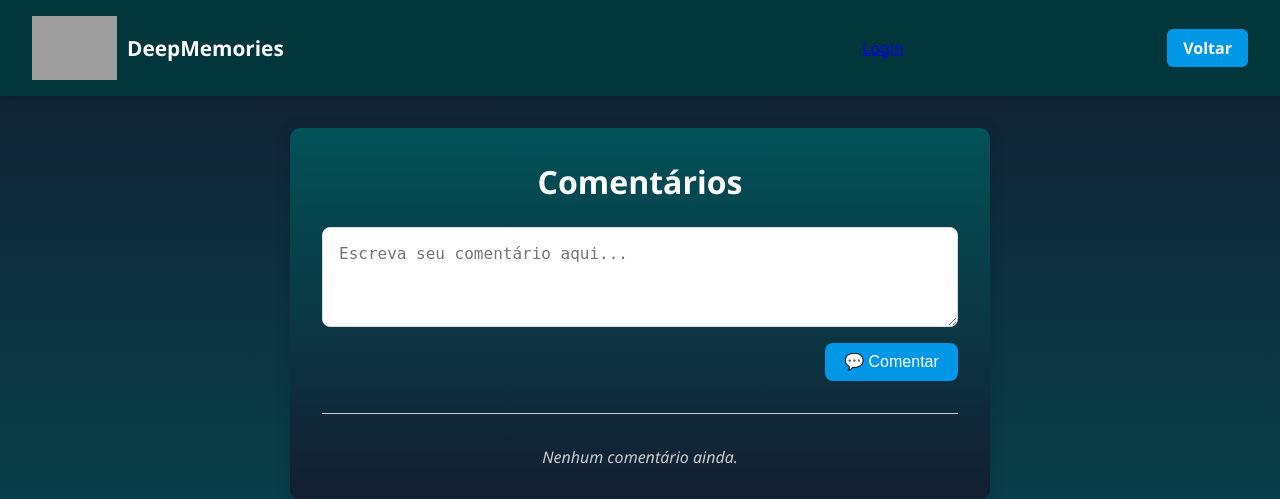
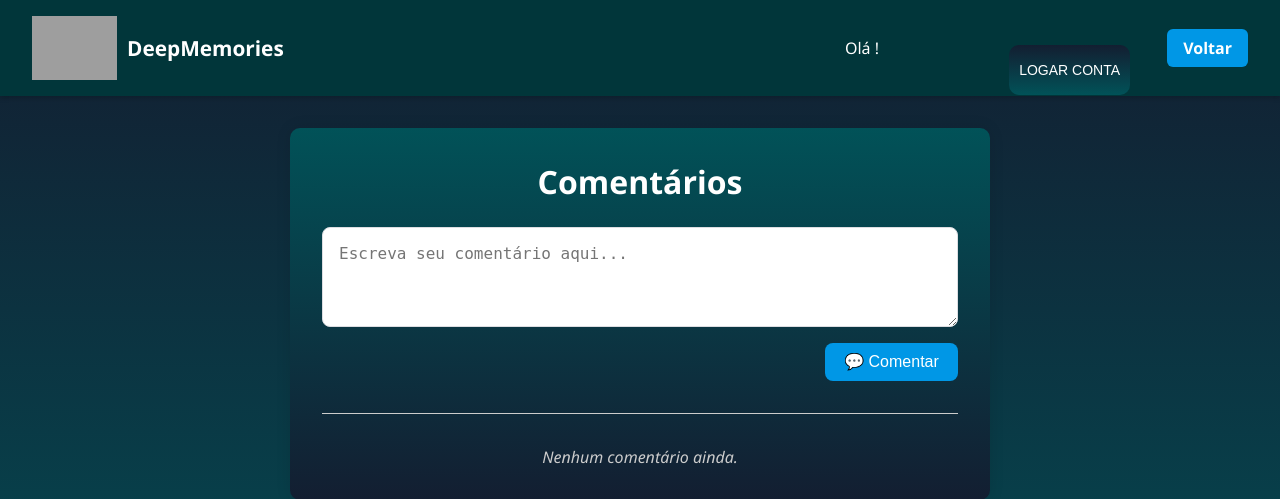
Before and after one commit to CaioRiciati/Deep-Memories-DM-, a Spring Boot app: page /comentarios in a window 1280 px wide. Shown: the top 499 px of the page. Run offline with Spring Boot 4, Linux system fonts and the light colour scheme; the visitor is signed in with stand-in values (Sample User, id 1); data that the repository does not hold is empty; some of the project's set-up classes (security, data sources, template engines, error pages and the like) are left out, and stand-ins take their place; grey boxes are pictures that could not be loaded.

Commit message:
tudo QUASE pronto (tenho q arrumar o cadastro e linkar as paginas)

```diff
--- a/back-end/DeepMemories/src/main/resources/static/css/comentarios.css
+++ b/back-end/DeepMemories/src/main/resources/static/css/comentarios.css
@@ -20,6 +20,10 @@
   background-color: #01363a;
   color: white;
   box-shadow: 0 2px 5px rgba(0,0,0,0.2);
+}
+
+.user-info{
+  margin-right: 42px;
 }
 
 .logo {
@@ -76,6 +80,27 @@
   flex-direction: column;
   gap: 1rem;
   margin-bottom: 2rem;
+}
+
+
+.login {
+  position: absolute;
+  right: 150px;
+  background-image: linear-gradient(to top, #015258, #131e31);
+  color: white;
+  cursor: pointer;
+  padding: 10px;
+  border: none;
+  border-radius: 10px;
+  font-size: 14px;
+  height: 50px;
+  top: 45px;
+}
+
+.login:hover {
+  background-color: #00796B;
+  transition: all 0.3s ease;
+  transform: scale(1.05);
 }
 
 textarea {
--- a/back-end/DeepMemories/src/main/resources/templates/comentarios.html
+++ b/back-end/DeepMemories/src/main/resources/templates/comentarios.html
@@ -16,9 +16,9 @@
     <!-- Adiciona a informação do usuário aqui -->
     <div class="user-info">
       <!-- Exibe o nome do usuário se ele estiver logado -->
-      <span th:if="${nomeUsuario}" th:text="'Olá, ' + ${nomeUsuario} + '!'">Olá, Nome do Usuário!</span>
+      <span>Olá  <strong th:text="${nomeUsuario}">Usuário</strong>!</span>
       <!-- Se não estiver logado, pode-se mostrar algo diferente, como um botão de login -->
-      <a th:unless="${nomeUsuario}" href="/login">Login</a>
+      <button type="button" th:unless="${nomeUsuario}"  class="login" onclick="window.location.href='/login'">LOGAR CONTA</button>
     </div>
 
     <a href="/" class="btn-voltar">Voltar</a>
```
Also changed, not shown: back-end/DeepMemories/src/main/resources/static/css/Home.css (+9 -0 lines), back-end/DeepMemories/src/main/resources/templates/home.html (+15 -4 lines).
